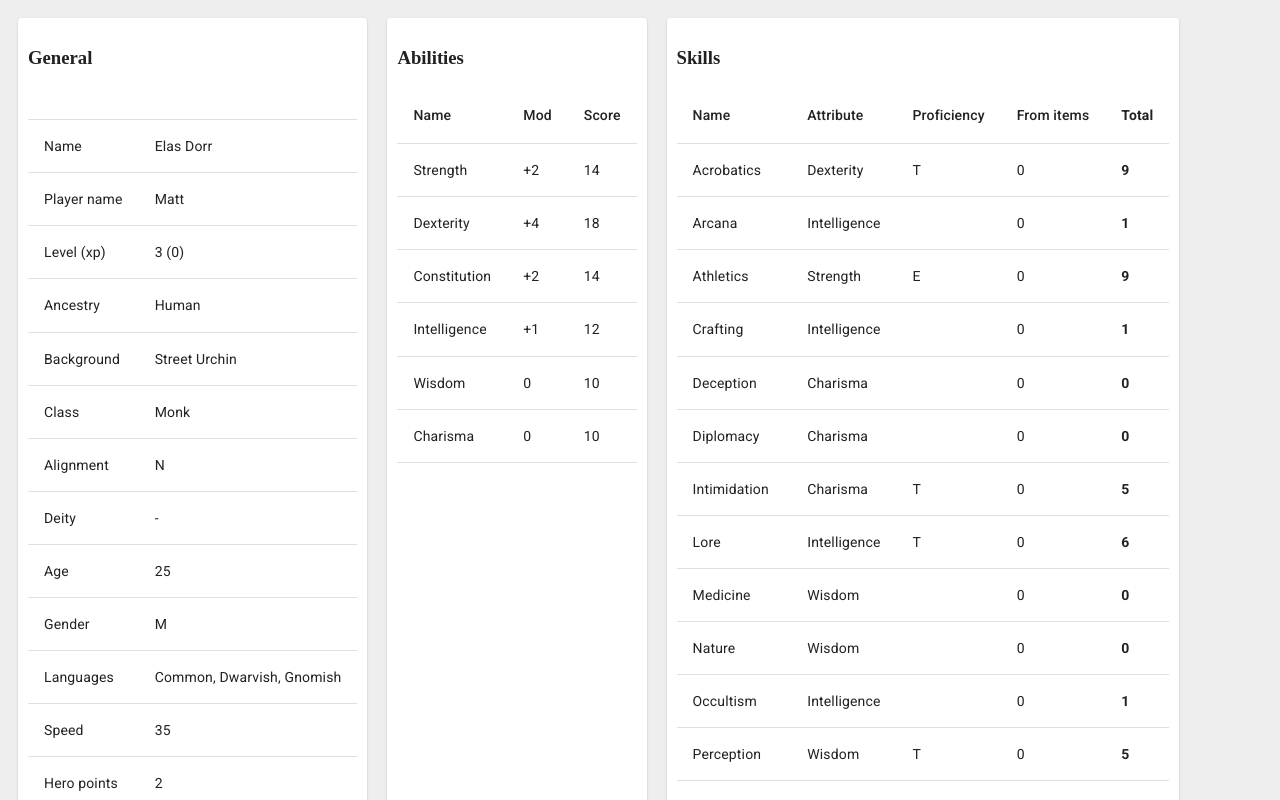
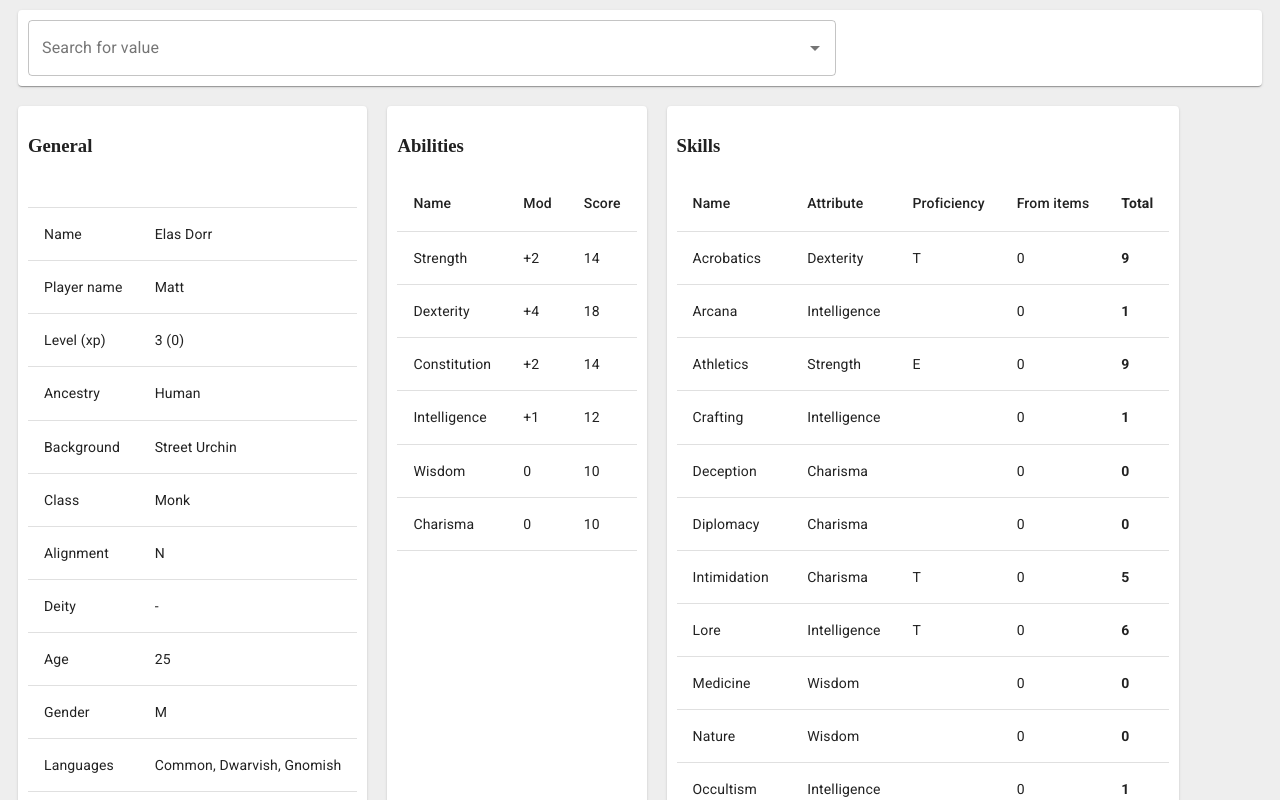
Before and after one commit to Celeo/pf2sheet, a React app: page / in a window 1280 px wide. Shown: the top 800 px of the page. Built offline with nearby package versions, Linux system fonts and the light colour scheme.

Commit message:
Add search function to easily show values

```diff
--- a/package.json
+++ b/package.json
@@ -4,7 +4,8 @@
   "private": true,
   "dependencies": {
     "@babel/core": "7.8.4",
-    "@material-ui/core": "^4.9.5",
+    "@material-ui/core": "^4.9.10",
+    "@material-ui/lab": "^4.0.0-alpha.49",
     "@svgr/webpack": "4.3.3",
     "@testing-library/jest-dom": "^4.2.4",
     "@testing-library/react": "^9.3.2",
--- a/src/App.tsx
+++ b/src/App.tsx
@@ -1,6 +1,7 @@
-import React from 'react'
+import React, { useState } from 'react'
 import {
   Box,
+  Grid,
   Paper,
   Table,
   TableBody,
@@ -8,8 +9,10 @@ import {
   TableContainer,
   TableHead,
   TableRow,
+  TextField,
   Tooltip
 } from '@material-ui/core'
+import { Autocomplete } from '@material-ui/lab'
 import './App.css'
 import {
   Ability,
@@ -24,13 +27,33 @@ import {
   calculateSkillMod,
   calculateSavingThrow,
   calculateAttackMod,
-  calculateArmorClass
+  calculateArmorClass,
+  allSearchableFields,
+  SearchableValue
 } from './rules'
 import * as characterData from './data.json'
 
 const App = () => {
+  const [searchValue, setSearchValue] = useState<SearchableValue | null>(null)
   return (
     <div>
+      <Box>
+        <Paper>
+          <Grid container spacing={3}>
+            <Grid item xs={8}>
+              <Autocomplete
+                options={allSearchableFields}
+                getOptionLabel={(option: SearchableValue) => option.name}
+                renderInput={(params: any) => <TextField {...params} label="Search for value" variant="outlined" />}
+                onChange={(_: any, value: SearchableValue | null) => setSearchValue(value)}
+              />
+            </Grid>
+            <Grid item xs={2}>
+              { searchValue && <p><strong>{ searchValue.getValue(characterData) }</strong></p> }
+            </Grid>
+          </Grid>
+        </Paper>
+      </Box>
       <Box display="flex" flexWrap="wrap">
         <Paper>
           <h3>General</h3>
--- a/src/rules.ts
+++ b/src/rules.ts
@@ -9,7 +9,9 @@ export enum ProficiencyType {
   Legendary = "L"
 }
 
-export const getAbilityMod = (score: number): number => Math.floor((score - 10) / 2)
+export const getAbilityMod = (score: number): number => {
+  return Math.floor((score - 10) / 2)
+}
 
 export const formatMod = (mod: number): string => {
   if (mod > 0) {
@@ -44,8 +46,9 @@ export const getProficiencyMod = (proficiency: string, level: number): number =>
   return val + level
 }
 
-export const lookupAbilityScore = (abilities: Array<Ability>, name: string): number =>
-  abilities.filter((a: Ability) => a.name === name)[0].score
+export const lookupAbilityScore = (abilities: Array<Ability>, name: string): number => {
+  return abilities.filter((a: Ability) => a.name === name)[0].score
+}
 
 export const calculateSkillMod = (skill: Skill, level: number, abilities: Array<Ability>): number => {
   let total = 0
@@ -79,3 +82,157 @@ export const calculateSavingThrow = (save: SavingThrow, level: number, abilities
   total += save.fromItems
   return total
 }
+
+export class SearchableValue {
+  public name: string
+  public getValue: (characterData: any) => string
+
+  public constructor(name: string, getValue: (characterData: any) => string) {
+    this.name = name
+    this.getValue = getValue
+  }
+}
+
+export const allSearchableFields = [
+  new SearchableValue('Strength', (characterData: any) => {
+    const score = lookupAbilityScore(characterData.default.abilities, 'Strength')
+    return `Score: ${score}, mod ${getAbilityMod(score)}`
+  }),
+  new SearchableValue('Dexterity', (characterData: any) => {
+    const score = lookupAbilityScore(characterData.default.abilities, 'Dexterity')
+    return `Score: ${score}, mod ${getAbilityMod(score)}`
+  }),
+  new SearchableValue('Constitution', (characterData: any) => {
+    const score = lookupAbilityScore(characterData.default.abilities, 'Constitution')
+    return `Score: ${score}, mod ${getAbilityMod(score)}`
+  }),
+  new SearchableValue('Intelligence', (characterData: any) => {
+    const score = lookupAbilityScore(characterData.default.abilities, 'Intelligence')
+    return `Score: ${score}, mod ${getAbilityMod(score)}`
+  }),
+  new SearchableValue('Wisdom', (characterData: any) => {
+    const score = lookupAbilityScore(characterData.default.abilities, 'Wisdom')
+    return `Score: ${score}, mod ${getAbilityMod(score)}`
+  }),
+  new SearchableValue('Charisma', (characterData: any) => {
+    const score = lookupAbilityScore(characterData.default.abilities, 'Charisma')
+    return `Score: ${score}, mod ${getAbilityMod(score)}`
+  }),
+
+  new SearchableValue('Acrobatics', (characterData: any) => {
+    const data = characterData.default
+    const skill = data.skills.filter((skill: Skill) => skill.name === 'Acrobatics')[0]
+    return `Skill mod ${formatMod(calculateSkillMod(skill, data.general.level, data.abilities))}`
+  }),
+  new SearchableValue('Arcana', (characterData: any) => {
+    const data = characterData.default
+    const skill = data.skills.filter((skill: Skill) => skill.name === 'Arcana')[0]
+    return `Skill mod ${formatMod(calculateSkillMod(skill, data.general.level, data.abilities))}`
+  }),
+  new SearchableValue('Athletics', (characterData: any) => {
+    const data = characterData.default
+    const skill = data.skills.filter((skill: Skill) => skill.name === 'Athletics')[0]
+    return `Skill mod ${formatMod(calculateSkillMod(skill, data.general.level, data.abilities))}`
+  }),
+  new SearchableValue('Crafting', (characterData: any) => {
+    const data = characterData.default
+    const skill = data.skills.filter((skill: Skill) => skill.name === 'Crafting')[0]
+    return `Skill mod ${formatMod(calculateSkillMod(skill, data.general.level, data.abilities))}`
+  }),
+  new SearchableValue('Deception', (characterData: any) => {
+    const data = characterData.default
+    const skill = data.skills.filter((skill: Skill) => skill.name === 'Deception')[0]
+    return `Skill mod ${formatMod(calculateSkillMod(skill, data.general.level, data.abilities))}`
+  }),
+  new SearchableValue('Diplomacy', (characterData: any) => {
+    const data = characterData.default
+    const skill = data.skills.filter((skill: Skill) => skill.name === 'Diplomacy')[0]
+    return `Skill mod ${formatMod(calculateSkillMod(skill, data.general.level, data.abilities))}`
+  }),
+  new SearchableValue('Intimidation', (characterData: any) => {
+    const data = characterData.default
+    const skill = data.skills.filter((skill: Skill) => skill.name === 'Intimidation')[0]
+    return `Skill mod ${formatMod(calculateSkillMod(skill, data.general.level, data.abilities))}`
+  }),
+  new SearchableValue('Lore', (characterData: any) => {
+    const data = characterData.default
+    const skill = data.skills.filter((skill: Skill) => skill.name === 'Lore')[0]
+    return `Skill mod ${formatMod(calculateSkillMod(skill, data.general.level, data.abilities))}`
+  }),
+  new SearchableValue('Medicine', (characterData: any) => {
+    const data = characterData.default
+    const skill = data.skills.filter((skill: Skill) => skill.name === 'Medicine')[0]
+    return `Skill mod ${formatMod(calculateSkillMod(skill, data.general.level, data.abilities))}`
+  }),
+  new SearchableValue('Nature', (characterData: any) => {
+    const data = characterData.default
+    const skill = data.skills.filter((skill: Skill) => skill.name === 'Nature')[0]
+    return `Skill mod ${formatMod(calculateSkillMod(skill, data.general.level, data.abilities))}`
+  }),
+  new SearchableValue('Occultism', (characterData: any) => {
+    const data = characterData.default
+    const skill = data.skills.filter((skill: Skill) => skill.name === 'Occultism')[0]
+    return `Skill mod ${formatMod(calculateSkillMod(skill, data.general.level, data.abilities))}`
+  }),
+  new SearchableValue('Perception', (characterData: any) => {
+    const data = characterData.default
+    const skill = data.skills.filter((skill: Skill) => skill.name === 'Perception')[0]
+    return `Skill mod ${formatMod(calculateSkillMod(skill, data.general.level, data.abilities))}`
+  }),
+  new SearchableValue('Performance', (characterData: any) => {
+    const data = characterData.default
+    const skill = data.skills.filter((skill: Skill) => skill.name === 'Performance')[0]
+    return `Skill mod ${formatMod(calculateSkillMod(skill, data.general.level, data.abilities))}`
+  }),
+  new SearchableValue('Religion', (characterData: any) => {
+    const data = characterData.default
+    const skill = data.skills.filter((skill: Skill) => skill.name === 'Religion')[0]
+    return `Skill mod ${formatMod(calculateSkillMod(skill, data.general.level, data.abilities))}`
+  }),
+  new SearchableValue('Society', (characterData: any) => {
+    const data = characterData.default
+    const skill = data.skills.filter((skill: Skill) => skill.name === 'Society')[0]
+    return `Skill mod ${formatMod(calculateSkillMod(skill, data.general.level, data.abilities))}`
+  }),
+  new SearchableValue('Stealth', (characterData: any) => {
+    const data = characterData.default
+    const skill = data.skills.filter((skill: Skill) => skill.name === 'Stealth')[0]
+    return `Skill mod ${formatMod(calculateSkillMod(skill, data.general.level, data.abilities))}`
+  }),
+  new SearchableValue('Survival', (characterData: any) => {
+    const data = characterData.default
+    const skill = data.skills.filter((skill: Skill) => skill.name === 'Survival')[0]
+    return `Skill mod ${formatMod(calculateSkillMod(skill, data.general.level, data.abilities))}`
+  }),
+  new SearchableValue('Thievery', (characterData: any) => {
+    const data = characterData.default
+    const skill = data.skills.filter((skill: Skill) => skill.name === 'Thievery')[0]
+    return `Skill mod ${formatMod(calculateSkillMod(skill, data.general.level, data.abilities))}`
+  }),
+  new SearchableValue('Health', (characterData: any) => {
+    const data = characterData.default
+    const skill = data.skills.filter((skill: Skill) => skill.name === 'Health')[0]
+    return `Skill mod ${formatMod(calculateSkillMod(skill, data.general.level, data.abilities))}`
+  }),
+
+  new SearchableValue('Armor', (characterData: any) => {
+    const data = characterData.default
+    return `${calculateArmorClass(data.general.level, data.abilities, data.defense.armorClass)}`
+  }),
+
+  new SearchableValue('Fortitude', (characterData: any) => {
+    const data = characterData.default
+    const save = data.defense.savingThrows.filter((save: SavingThrow) => save.name === 'Fortitude')[0]
+    return `${calculateSavingThrow(save, data.general.level, data.abilities)}`
+  }),
+  new SearchableValue('Reflex', (characterData: any) => {
+    const data = characterData.default
+    const save = data.defense.savingThrows.filter((save: SavingThrow) => save.name === 'Reflex')[0]
+    return `${calculateSavingThrow(save, data.general.level, data.abilities)}`
+  }),
+  new SearchableValue('Will', (characterData: any) => {
+    const data = characterData.default
+    const save = data.defense.savingThrows.filter((save: SavingThrow) => save.name === 'Will')[0]
+    return `${calculateSavingThrow(save, data.general.level, data.abilities)}`
+  }),
+]
```
Also changed, not shown: 1 other file (tests, documents, lock files or other folders).
